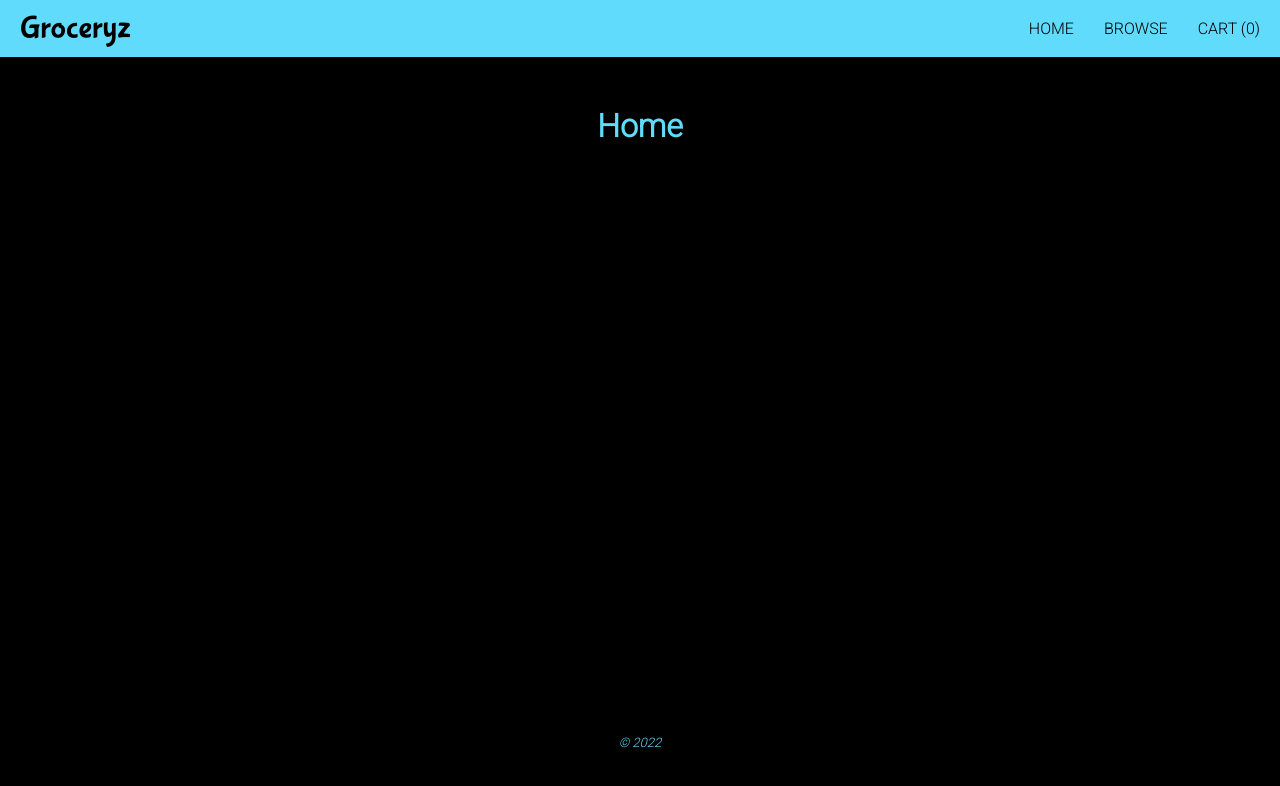
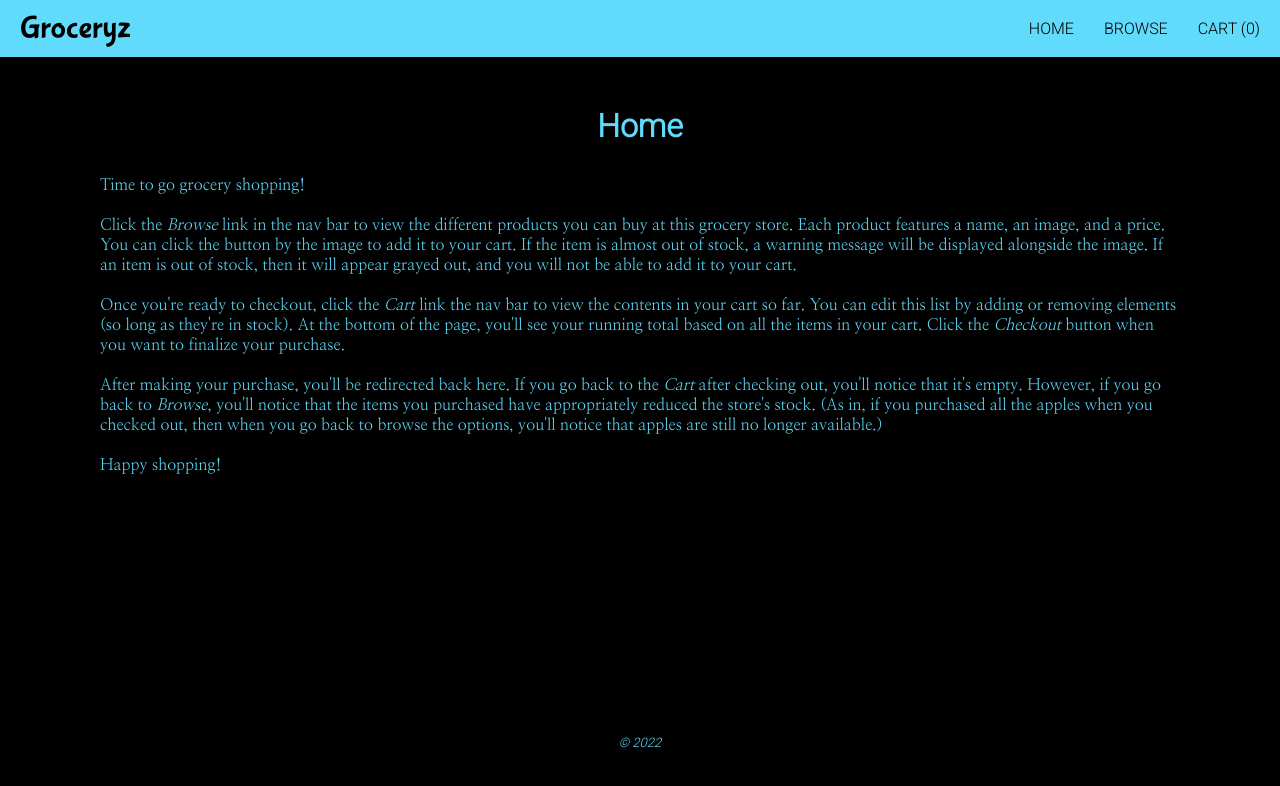
Before and after one commit to jtreeves/grocery-react, a React (Create React App) app: page /home in a window 1280 px wide. Shown: the top 786 px of the page. Built offline with nearby package versions, Linux system fonts and the light colour scheme.

Commit message:
[HomePage] Add into text

```diff
--- a/src/components/main/HomePage.tsx
+++ b/src/components/main/HomePage.tsx
@@ -2,6 +2,28 @@ function HomePage(): JSX.Element {
     return (
         <main id='home'>
             <h1>Home</h1>
+
+            <section>
+                <p>
+                    Time to go grocery shopping!
+                </p>
+
+                <p>
+                    Click the <i>Browse</i> link in the nav bar to view the different products you can buy at this grocery store. Each product features a name, an image, and a price. You can click the button by the image to add it to your cart. If the item is almost out of stock, a warning message will be displayed alongside the image. If an item is out of stock, then it will appear grayed out, and you will not be able to add it to your cart.
+                </p>
+
+                <p>
+                    Once you're ready to checkout, click the <i>Cart</i> link the nav bar to view the contents in your cart so far. You can edit this list by adding or removing elements (so long as they're in stock). At the bottom of the page, you'll see your running total based on all the items in your cart. Click the <i>Checkout</i> button when you want to finalize your purchase.
+                </p>
+
+                <p>
+                    After making your purchase, you'll be redirected back here. If you go back to the <i>Cart</i> after checking out, you'll notice that it's empty. However, if you go back to <i>Browse</i>, you'll notice that the items you purchased have appropriately reduced the store's stock. (As in, if you purchased all the apples when you checked out, then when you go back to browse the options, you'll notice that apples are still no longer available.)
+                </p>
+
+                <p>
+                    Happy shopping!
+                </p>
+            </section>
         </main>
     )
 }
--- a/src/styles/main.css
+++ b/src/styles/main.css
@@ -73,3 +73,9 @@ footer {
     font-size: small;
     font-style: italic;
 }
+
+#home section {
+    display: flex;
+    flex-direction: column;
+    gap: 20px;
+}
```
